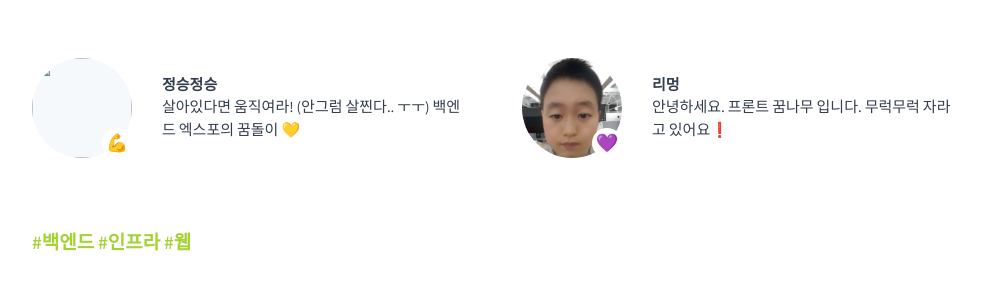
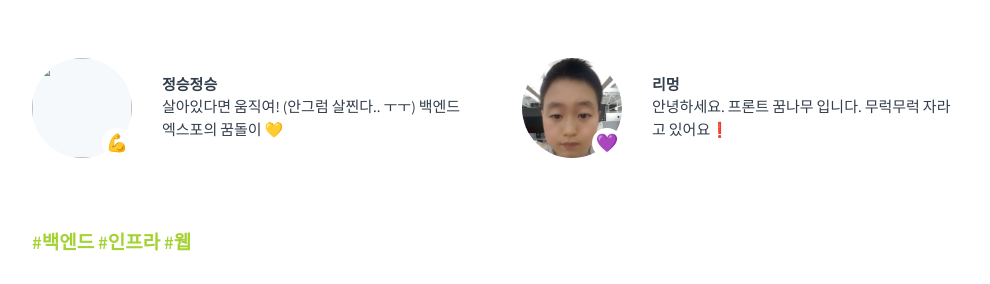
Before and after one commit to tedpark/oy-alldev.github.io, a Jekyll site: the page built from about/index.md, in a window 1280 px wide and 900 px high, scrolled down 1451 px. Shown: the part 163-447 px from the top of the window, without its empty margins (143-1133 px from the left). Built offline with Jekyll 4.4.1, drawn with Linux system fonts in a browser that asks for light colours.

Commit message:
feature/834981 소개문구 변경

```diff
--- a/_data/members.yml
+++ b/_data/members.yml
@@ -138,7 +138,7 @@
 - id: 834981
   emoji: 💪
   name: 정승정승
-  comment: 살아있다면 움직여라! (안그럼 살찐다.. ㅜㅜ) 백엔드 엑스포의 꿈돌이 💛
+  comment: 살아있다면 움직여! (안그럼 살찐다.. ㅜㅜ) 백엔드 엑스포의 꿈돌이 💛
   group: leader
 
 - id : 835011
@@ -147,7 +147,6 @@
   comment : 안녕하세요! 마음만은 YOUNG하고 싶은 아재 개발자입니다..
   group : backend
 
-
 - id : 835010
   emoji : 🐕
   name : 무집사
```
